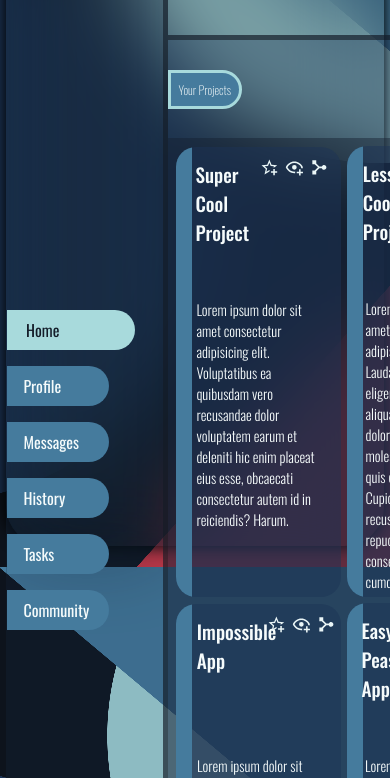
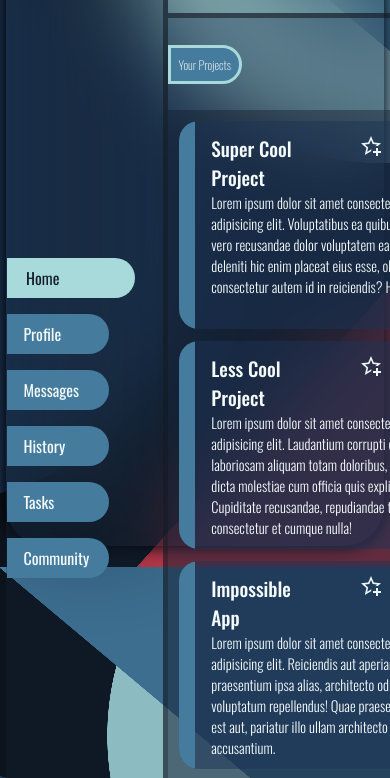
Before and after one commit to Andrea-2528/admin-dashboard, a plain HTML site: page index.html in a window 390 px wide. Shown: the part 277-1055 px from the top of the page. Drawn offline with Linux system fonts and the light colour scheme.

Commit message:
Change grid responsiveness

```diff
--- a/style.css
+++ b/style.css
@@ -326,8 +326,9 @@ li:hover{
 
 .cards{
     display: grid;
-    grid-template-rows: repeat(3, 1fr);
-    grid-template-columns: repeat(2,1fr);
+    /* grid-template-rows: repeat(3, 1fr);      FIXED GRID
+    grid-template-columns: repeat(2,1fr); */
+    grid-template-columns: repeat(auto-fit, minmax(300px, 1fr)); /*ADAPTING GRID*/
     padding: 5px;
     background-color: #16202f72;
     border-radius: 0px 40px 0px 0px;
```
